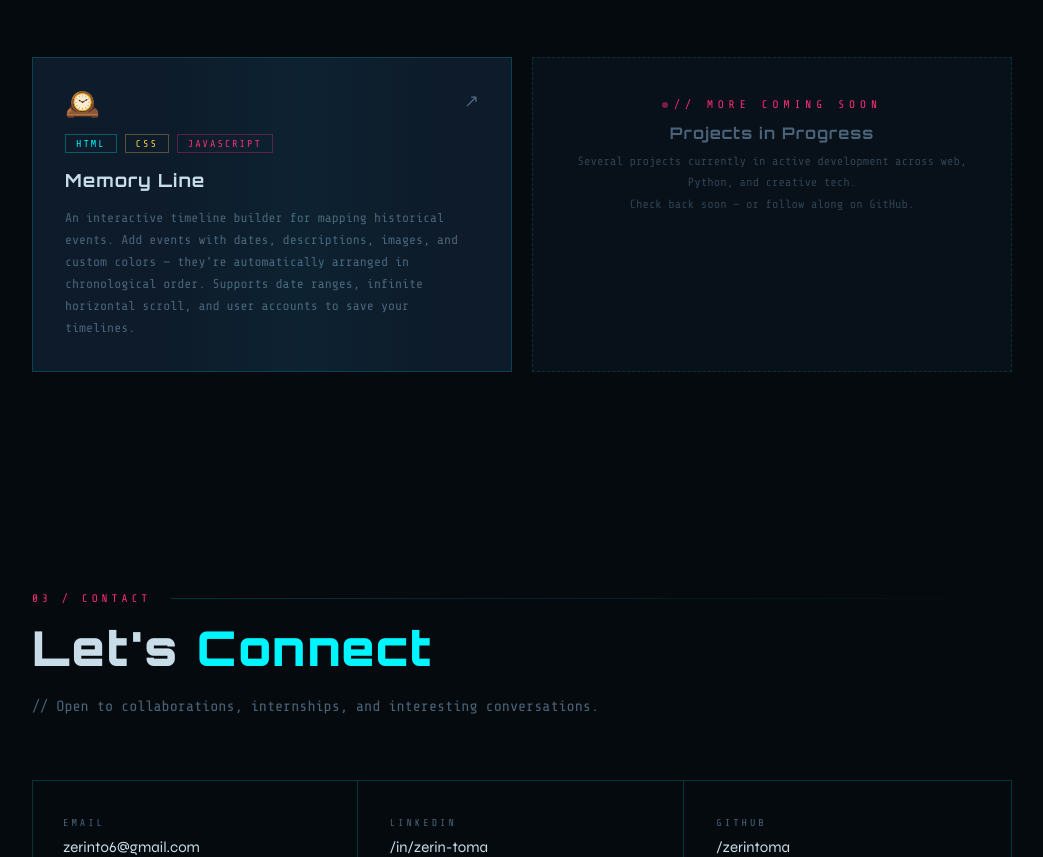
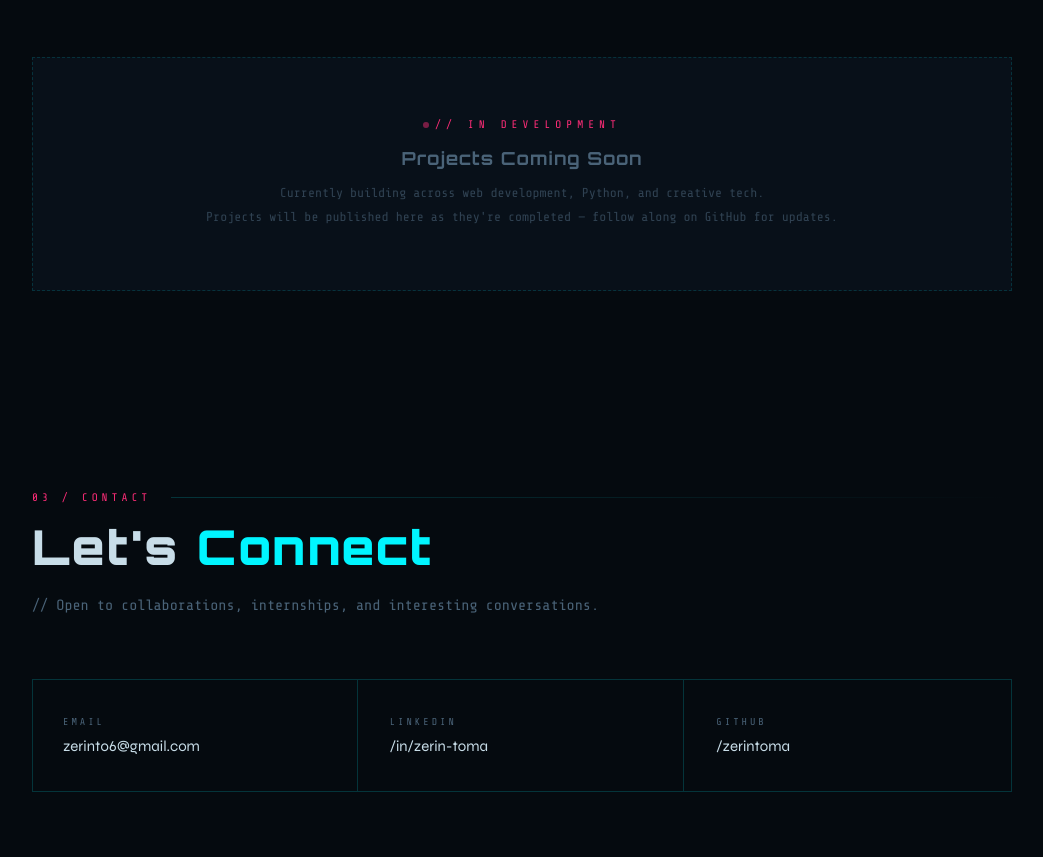
Before and after one commit to zerintoma/zerintoma.github.io, a plain HTML site: page index.html in a window 1280 px wide. Shown: the part 1575-2432 px from the top of the page, without its empty margins (118-1161 px from the left). Drawn offline with nearby package versions, Linux system fonts and the light colour scheme.

Commit message:
Update index.html

```diff
--- a/index.html
+++ b/index.html
@@ -544,130 +544,10 @@
             margin: 0 auto;
         }
 
-        /* ===== PROJECT CARD ===== */
-        .project-grid {
-            display: grid;
-            grid-template-columns: 1fr 1fr;
-            gap: 20px;
-            margin-bottom: 20px;
-        }
-
-        .project-card {
-            background: var(--surface);
-            border: 1px solid var(--border);
-            padding: 32px;
-            position: relative;
-            overflow: hidden;
-            transition: all 0.35s;
-            display: flex;
-            flex-direction: column;
-            gap: 16px;
-            text-decoration: none;
-            color: inherit;
-        }
-
-        .project-card::before {
-            content: '';
-            position: absolute;
-            top: 0; left: 0;
-            width: 100%; height: 3px;
-            background: linear-gradient(90deg, var(--cyan), var(--magenta));
-            transform: scaleX(0);
-            transform-origin: left;
-            transition: transform 0.4s ease;
-        }
-
-        .project-card::after {
-            content: '';
-            position: absolute;
-            top: 0; left: -100%;
-            width: 60%; height: 100%;
-            background: linear-gradient(90deg, transparent, rgba(0,245,255,0.03), transparent);
-            animation: shimmer 4s infinite;
-        }
-
-        @keyframes shimmer {
-            from { left: -60%; }
-            to { left: 150%; }
-        }
-
-        .project-card:hover {
-            border-color: rgba(0,245,255,0.35);
-            transform: translateY(-4px);
-            box-shadow: 0 16px 40px rgba(0, 245, 255, 0.08);
-        }
-
-        .project-card:hover::before {
-            transform: scaleX(1);
-        }
-
-        .project-card-header {
-            display: flex;
-            justify-content: space-between;
-            align-items: flex-start;
-            gap: 12px;
-        }
-
-        .project-icon {
-            font-size: 28px;
-            line-height: 1;
-        }
-
-        .project-arrow {
-            font-family: 'Share Tech Mono', monospace;
-            font-size: 18px;
-            color: var(--text-dim);
-            transition: color 0.3s, transform 0.3s;
-            flex-shrink: 0;
-        }
-
-        .project-card:hover .project-arrow {
-            color: var(--cyan);
-            transform: translate(3px, -3px);
-        }
-
-        .project-tag-row {
-            display: flex;
-            gap: 8px;
-            flex-wrap: wrap;
-        }
-
-        .project-tag {
-            font-family: 'Share Tech Mono', monospace;
-            font-size: 10px;
-            letter-spacing: 2px;
-            text-transform: uppercase;
-            padding: 3px 10px;
-            border: 1px solid var(--border);
-            color: var(--text-dim);
-        }
-
-        .project-tag.tag-cyan { border-color: rgba(0,245,255,0.3); color: var(--cyan); }
-        .project-tag.tag-mag  { border-color: rgba(255,45,120,0.3); color: var(--magenta); }
-        .project-tag.tag-gold { border-color: rgba(255,212,71,0.3); color: var(--gold); }
-
-        .project-title {
-            font-family: 'Orbitron', monospace;
-            font-size: 18px;
-            font-weight: 700;
-            color: var(--text);
-            letter-spacing: 1px;
-            transition: color 0.3s;
-        }
-
-        .project-card:hover .project-title { color: var(--cyan); }
-
-        .project-desc {
-            font-family: 'Share Tech Mono', monospace;
-            font-size: 13px;
-            line-height: 1.7;
-            color: var(--text-dim);
-        }
-
         /* ===== COMING SOON CARD ===== */
         .coming-soon-card {
             border: 1px dashed rgba(0, 245, 255, 0.15);
-            padding: 40px;
+            padding: 60px 40px;
             text-align: center;
             position: relative;
             overflow: hidden;
@@ -683,29 +563,34 @@
             animation: shimmer 3s infinite;
         }
 
+        @keyframes shimmer {
+            from { left: -60%; }
+            to { left: 150%; }
+        }
+
         .coming-soon-card .cs-label {
             font-family: 'Share Tech Mono', monospace;
             font-size: 11px;
             letter-spacing: 5px;
             color: var(--magenta);
             text-transform: uppercase;
-            margin-bottom: 12px;
+            margin-bottom: 16px;
         }
 
         .coming-soon-card h3 {
             font-family: 'Orbitron', monospace;
-            font-size: 16px;
+            font-size: 18px;
             color: var(--text-dim);
-            margin-bottom: 8px;
+            margin-bottom: 12px;
             letter-spacing: 1px;
         }
 
         .coming-soon-card p {
             font-family: 'Share Tech Mono', monospace;
-            font-size: 12px;
+            font-size: 13px;
             color: var(--text-dim);
             opacity: 0.6;
-            line-height: 1.8;
+            line-height: 1.9;
         }
 
         .blink-dot {
@@ -908,8 +793,6 @@
 
             #skills, #projects, #contact { padding: 80px 24px; }
 
-            .project-grid { grid-template-columns: 1fr; }
-
             .contact-grid { grid-template-columns: 1fr; }
             .contact-item { border-right: none; border-bottom: 1px solid var(--border); }
             .contact-item:last-child { border-bottom: none; }
@@ -1059,33 +942,15 @@
                 <p class="section-desc">// Things I've made. More in the pipeline.</p>
             </div>
 
-            <div class="project-grid reveal">
-
-                <!-- Memory Line Project Card -->
-                <a class="project-card" href="https://zerintoma.github.io/memoryline.html" target="_blank" rel="noopener noreferrer">
-                    <div class="project-card-header">
-                        <div class="project-icon">🕰️</div>
-                        <span class="project-arrow">↗</span>
-                    </div>
-                    <div class="project-tag-row">
-                        <span class="project-tag tag-cyan">HTML</span>
-                        <span class="project-tag tag-gold">CSS</span>
-                        <span class="project-tag tag-mag">JavaScript</span>
-                    </div>
-                    <div class="project-title">Memory Line</div>
-                    <p class="project-desc">An interactive timeline builder for mapping historical events. Add events with dates, descriptions, images, and custom colors — they're automatically arranged in chronological order. Supports date ranges, infinite horizontal scroll, and user accounts to save your timelines.</p>
-                </a>
-
-                <!-- Coming Soon — spans the remaining column -->
+            <div class="reveal">
                 <div class="coming-soon-card">
-                    <div class="cs-label"><span class="blink-dot"></span>// More coming soon</div>
-                    <h3>Projects in Progress</h3>
+                    <div class="cs-label"><span class="blink-dot"></span>// In development</div>
+                    <h3>Projects Coming Soon</h3>
                     <p>
-                        Several projects currently in active development across web, Python, and creative tech.<br>
-                        Check back soon — or follow along on GitHub.
+                        Currently building across web development, Python, and creative tech.<br>
+                        Projects will be published here as they're completed — follow along on GitHub for updates.
                     </p>
                 </div>
-
             </div>
         </section>
 
@@ -1102,7 +967,7 @@
 
             <div class="contact-grid reveal">
                 <div class="contact-item">
-                    <a href="mailto:zerint2006@gmail.com">
+                    <a href="mailto:zerint06@gmail.com">
                         <span class="ci-label">Email</span>
                         <span class="ci-value">zerint06@gmail.com</span>
                     </a>
```
